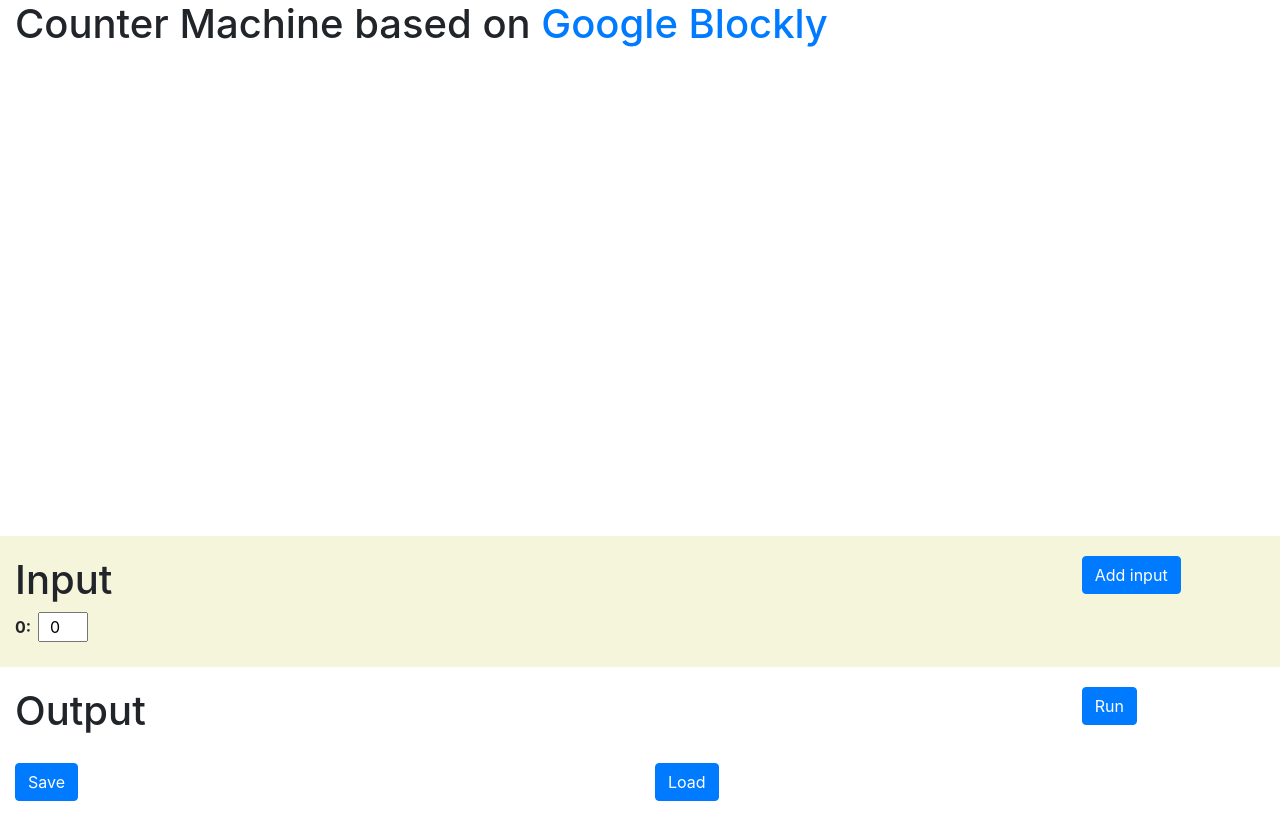
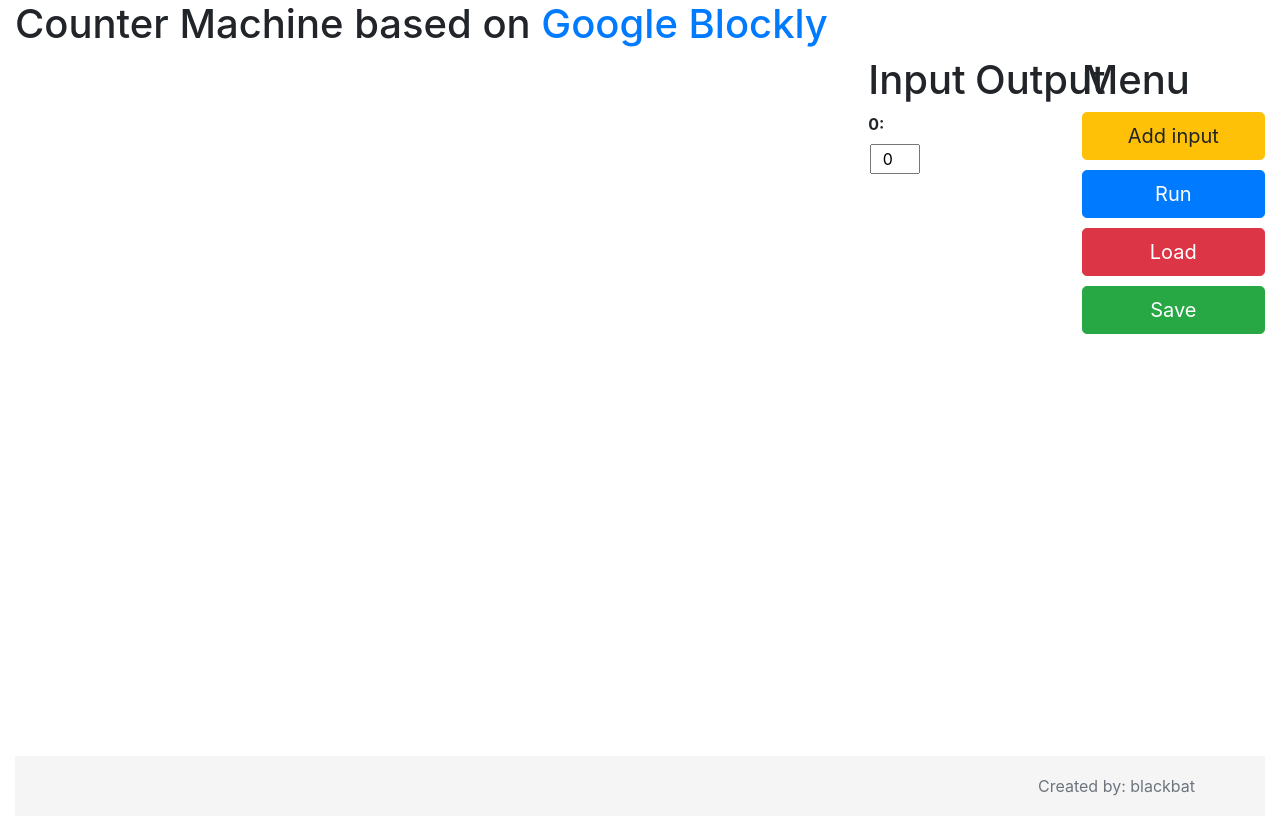
Before and after one commit to blackbat13/blockly-counter-machine, a website with bundled scripts: page index.html in a window 1280 px wide. Built offline with nearby package versions, Linux system fonts and the light colour scheme; files whose address does not match are found by name.

Commit message:
Changed design

```diff
--- a/index.html
+++ b/index.html
@@ -43,6 +43,25 @@
         #output-row {
             padding: 20px 0;
         }
+
+        .btn {
+            width: 100%;
+            margin-bottom: 10px;
+        }
+
+        .footer {
+            margin-top: 20px;
+            width: 100%;
+            height: 60px;
+            line-height: 60px;
+            background-color: #f5f5f5;
+            text-align: right;
+        }
+
+        .footer a {
+            text-decoration: none;
+            color: inherit;
+        }
     </style>
 </head>
 <body>
@@ -55,8 +74,8 @@
         </div>
     </header>
     <div class="row">
-        <div class="col-12">
-            <div id="blocklyDiv" style="height: 480px; width: 600px;">
+        <div class="col-md-8">
+            <div id="blocklyDiv" style="height: 85vh; width: 100%;">
             </div>
 
             <xml id="toolbox" style="display: none">
@@ -70,37 +89,33 @@
                 <category name="Procedures" custom="PROCEDURE"></category>
             </xml>
         </div>
-    </div>
-    <div class="row" id="input-row">
-        <div class="col-10">
+        <div class="col-md-1">
             <h1>Input</h1>
             <form id="machine-form">
-                <label for="machine-input-0">0:</label>
-                <input id="machine-input-0" type="number" value=0>
+                <label for="machine-input-0">0:</label><input id="machine-input-0" type="number" value=0>
             </form>
         </div>
-        <div class="col-2">
-            <button class="btn btn-primary" id="btn-add-input">Add input</button>
-        </div>
-    </div>
-    <div class="row" id="output-row">
-        <div class="col-10" id="machine-output">
+        <div class="col-md-1">
             <h1>Output</h1>
             <form id="output-form">
             </form>
         </div>
-        <div class="col-2">
-            <button class="btn btn-primary" id="btn-run">Run</button>
+        <div class="col-md-2">
+            <h1>Menu</h1>
+            <button class="btn btn-lg btn-warning" id="btn-add-input">Add input</button><br>
+            <button class="btn btn-lg btn-primary" id="btn-run">Run</button><br>
+            <button class="btn btn-lg btn-danger" id="btn-load" data-toggle="modal" data-target="#loadModal">Load</button><br>
+            <button class="btn btn-lg btn-success" id="btn-save">Save</button>
         </div>
     </div>
-    <div class="row">
-        <div class="col-6">
-            <button class="btn btn-primary" id="btn-save">Save</button>
+
+    <footer class="footer">
+
+        <div class="container">
+            <span class="text-muted">Created by: <a href="http://blackbat13.github.io">blackbat</a></span>
         </div>
-        <div class="col-6">
-            <button class="btn btn-primary" id="btn-load" data-toggle="modal" data-target="#loadModal">Load</button>
-        </div>
-    </div>
+
+    </footer>
 </div>
 
 <div class="modal fade" id="saveModal" tabindex="-1" role="dialog" aria-labelledby="saveModalLabel" aria-hidden="true">
```
